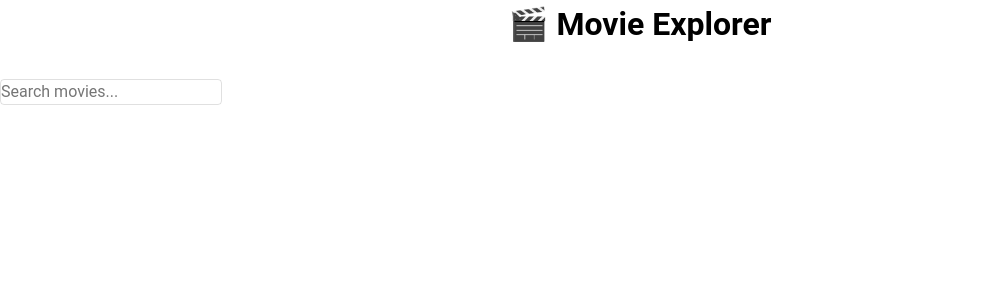
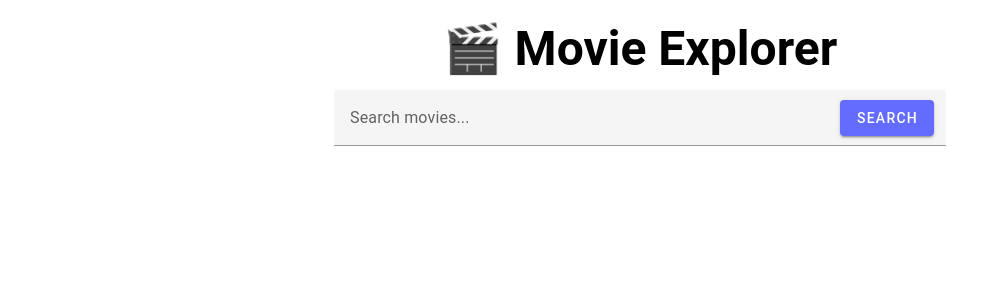
Before and after one commit to michelleVerastar/front-end-challenge, a Vue app in the folder movie-explorer/: page / in a window 1280 px wide. Shown: the top 300 px of the page, without its empty margins (0-1000 px from the left). Built offline with nearby package versions, Linux system fonts and the light colour scheme; a small style sheet from the web is missing.

Commit message:
implemented vuetify components and styling

```diff
--- a/movie-explorer/package.json
+++ b/movie-explorer/package.json
@@ -10,6 +10,8 @@
   },
   "dependencies": {
     "@fontsource/roboto": "^5.2.6",
+    "@mdi/font": "^7.4.47",
+    "@mdi/js": "^7.4.47",
     "axios": "^1.11.0",
     "install": "^0.13.0",
     "vnpm": "^1.0.76",
--- a/movie-explorer/src/App.vue
+++ b/movie-explorer/src/App.vue
@@ -62,15 +62,30 @@
 </script>
 
 <template>
-    <div class="max-w-5xl mx-auto p-6">
-        <h1 class="text-3xl font-bold mb-6 text-center">🎬 Movie Explorer</h1>
+    <v-container
+        fluid
+        class="py-6 text-center"
+        style="max-width: 100%;"
+    >
+        <!-- Title -->
+        <h1 class="text-h3 font-weight-bold mb-4">🎬 Movie Explorer</h1>
 
-        <!-- Search bar -->
+        <!-- Search -->
         <MovieSearch @search="handleSearch" />
 
         <!-- Loading / error messages -->
-        <div v-if="loading" class="text-gray-400 mt-4 text-center">Loading...</div>
-        <div v-else-if="error" class="text-red-500 mt-4 text-center">{{ error }}</div>
+        <v-alert
+            v-if="loading"
+            type="info"
+            class="my-4">Loading...
+        </v-alert>
+
+        <v-alert
+            v-else-if="error"
+            type="error"
+            class="my-4">
+            {{ error }}
+        </v-alert >
 
         <!-- Movie list -->
         <MovieList
@@ -84,9 +99,14 @@
             v-model:dialog-is-active="showMovieDetails"
             :movie="selectedMovie"
           />
-    </div>
+    </v-container>
 </template>
 
 <style>
-/* optional global styling */
+    /* optional global styling */
+
+    /* -- */
+    :root {
+        --v-font-family: "Avenir, Helvetica, Arial, sans-serif";
+    }
 </style>
--- a/movie-explorer/src/components/MovieList.vue
+++ b/movie-explorer/src/components/MovieList.vue
@@ -11,19 +11,23 @@
 </script>
 
 <template>
-    <div class="movie-list">
-        <MovieListItem
-            v-for="m in movies"
-            :key="m.imdbID"
-            :movie="m"
-            @select="imdbID => emit('select', imdbID)"
-        />
-    </div>
+    <v-container fluid>
+    <v-row dense>
+        <v-col
+            v-for="movie in movies"
+            :key="movie.imdbID"
+            cols="12"
+            md="6"
+            class="mb-4"
+        >
+            <MovieListItem
+                :movie="movie"
+                @select="imdbID => emit('select', imdbID)"
+            />
+        </v-col>
+    </v-row>
+  </v-container>
 </template>
 
 <style scoped>
-    .movie-list {
-        display: flex;
-        flex-direction: column;
-    }
 </style>
--- a/movie-explorer/src/components/MovieListItem.vue
+++ b/movie-explorer/src/components/MovieListItem.vue
@@ -10,62 +10,38 @@
 </script>
 
 <template>
-    <div class="movie-row" @click="emit('select', movie.imdbID)">
+    <v-card
+        class="d-flex flex-row align-center"
+        elevation="2"
+        rounded
+    >
         <!-- Poster -->
-        <img :src="movie.Poster" alt="Poster" class="poster" />
+        <v-img
+            :src="movie.Poster"
+            alt="Poster"
+            max-width="100"
+         ></v-img>
 
         <!-- Title + Year -->
-        <div class="info">
-            <h2>{{ movie.Title }}, {{ movie.Year }}</h2>
-        </div>
+        <v-card-text
+            class="flex-grow-1 align-center"
+        >
+            <h2>{{ movie.Title }}  ,   {{ movie.Year }}</h2>
+        </v-card-text>
 
         <!-- Button -->
-        <button class="details-btn" @click.stop="emit('select', movie.imdbID)">
-            See Details
-        </button>
-    </div>
+         <v-card-actions>
+            <v-btn
+                color="primary"
+                class="mr-4"
+                @click.stop="emit('select', movie.imdbID)"
+            >
+                See Details
+            </v-btn>
+         </v-card-actions>
+
+    </v-card>
 </template>
 
 <style scoped>
-    .movie-row {
-        display: flex;
-        align-items: center;
-        justify-content: space-between;
-        padding: 1rem;
-        cursor: pointer;
-        transition: background-color 0.2s;
-    }
-    .movie-row:hover {
-        background-color: var(--row-hover);
-    }
-
-    /* Poster scaled to ~50% of previous height to make thumbnails */
-    .poster {
-        width: 80px;
-        height: auto;
-        object-fit: cover;
-        margin-right: 1rem;
-        flex-shrink: 0;
-    }
-
-    /* Title + Year */
-    .info {
-        flex: 1;
-        text-align: left;
-    }
-
-    /* Details button */
-    .details-btn {
-        padding: 0.5rem 1rem;
-        font-weight: 500;
-        border: none;
-        border-radius: 0.5rem;
-        cursor: pointer;
-        transition: background-color 0.2s;
-        color: var(--button-text);
-        background-color: var(--button-bg);
-    }
-    .details-btn:hover {
-        background-color: var(--link-hover);
-    }
 </style>
--- a/movie-explorer/src/components/MovieSearch.vue
+++ b/movie-explorer/src/components/MovieSearch.vue
@@ -14,16 +14,41 @@
 </script>
 
 <template>
-    <div class="flex gap-2 mb-4">
-        <input
-            v-model="query"
-            type="text"
-            placeholder="Search movies..."
-            class="border p-2 rounded flex-1"
-            @keyup.enter="onSearch"
-        />
-        <button @click="onSearch" class="bg-blue-600 text-white px-4 py-2 rounded">
-            Search
-        </button>
-    </div>
+    <v-row
+        class="align-center"
+        justify="center"
+    >
+        <!-- Search input and button - wrapped together -->
+         <v-col
+            cols="12"
+            md="8"
+            lg="6"
+            class="d-flex justify-center gap-2"
+        >
+            <!-- Search input -->
+            <v-text-field
+                v-model="query"
+                label="Search movies..."
+                placeholder="Type movie title here..."
+                class="flex-grow-1"
+                outlined
+                clearable
+                @keyup.enter="onSearch"
+            >
+            <template #append-inner>
+                <v-btn
+                    color="primary"
+                    outlined
+                    class="ml-4"
+                    @click="onSearch"
+                >
+                    Search
+                </v-btn>
+            </template>
+        </v-text-field>
+         </v-col>
+    </v-row>
 </template>
+
+<style scoped>
+</style>
--- a/movie-explorer/src/main.ts
+++ b/movie-explorer/src/main.ts
@@ -3,17 +3,22 @@ import { createApp } from 'vue'
 // Vuetify
 import 'vuetify/styles/main.css'
 import { createVuetify } from 'vuetify'
-import * as components from 'vuetify/components'
-import * as directives from 'vuetify/directives'
 
 //Vuetify fonts
 import 'unfonts.css'
+import '@mdi/font/css/materialdesignicons.css'
 
 import App from './App.vue'
 
+//Set whole app styling with vuetify for light and dark mode to be flexible based on user system preferences
 const vuetify = createVuetify({
-  components,
-  directives,
-})
+  theme: {
+    defaultTheme: "system",
+    themes: {
+      light: { dark: false, colors: { primary: "#646cff" } },
+      dark: { dark: true, colors: { primary: "#646cff" } },
+    },
+  },
+});
 
 createApp(App).use(vuetify).mount('#app')
--- a/movie-explorer/src/style.css
+++ /dev/null
@@ -1,94 +0,0 @@
-:root {
-  font-family: system-ui, Avenir, Helvetica, Arial, sans-serif;
-  line-height: 1.5;
-  font-weight: 400;
-
-  color-scheme: light dark;
-  color: rgba(255, 255, 255, 0.87);
-  background-color: #242424;
-
-  font-synthesis: none;
-  text-rendering: optimizeLegibility;
-  -webkit-font-smoothing: antialiased;
-  -moz-osx-font-smoothing: grayscale;
-
-   /* Default (dark mode) */
-  --bg-color: #242424;
-  --text-color: rgba(255, 255, 255, 0.87);
-  --link-color: #646cff;
-  --link-hover: #535bf2;
-  --button-bg: #1a1a1a;
-  --button-text: #fff;
-  --row-hover: rgba(128, 0, 128, 0.4); /* softer purple for dark mode */
-}
-
-/* Light mode overrides */
-@media (prefers-color-scheme: light) {
-  :root {
-    --bg-color: #ffffff;
-    --text-color: #213547;
-    --link-color: #646cff;
-    --link-hover: #747bff;
-    --button-bg: #f9f9f9;
-    --button-text: #213547;
-    --row-hover: rgba(128, 0, 128, 0.1); /* lighter purple for light mode */
-  }
-}
-
-a {
-  font-weight: 500;
-  color: var(--link-color);
-  text-decoration: inherit;
-}
-a:hover {
-  color: var(--link-hover);
-}
-
-body {
-  margin: 0;
-  display: flex;
-  place-items: center;
-  min-width: 320px;
-  min-height: 100vh;
-
-  background-color: var(--bg-color);
-  color: var(--text-color);
-}
-
-h1 {
-  font-size: 3.2em;
-  line-height: 1.1;
-}
-
-button {
-  border-radius: 8px;
-  border: 1px solid transparent;
-  padding: 0.6em 1.2em;
-  font-size: 1em;
-  font-weight: 500;
-  font-family: inherit;
-  background-color: var(--button-bg);
-  color: var(--button-text);
-  cursor: pointer;
-  transition: border-color 0.25s;
-}
-button:hover {
-  border-color: var(--link-color);
-}
-button:focus,
-button:focus-visible {
-  outline: 4px auto -webkit-focus-ring-color;
-}
-
-.card {
-  padding: 2em;
-  background-color: var(--bg-color);
-  color: var(--text-color);
-}
-
-#app {
-  max-width: 1280px;
-  margin: 0 auto;
-  padding: 2rem;
-  text-align: center;
-}
```
Also changed, not shown: movie-explorer/src/components/MovieDetailsModal.vue (+58 -10 lines), 2 other files (tests, documents, lock files or other folders).
